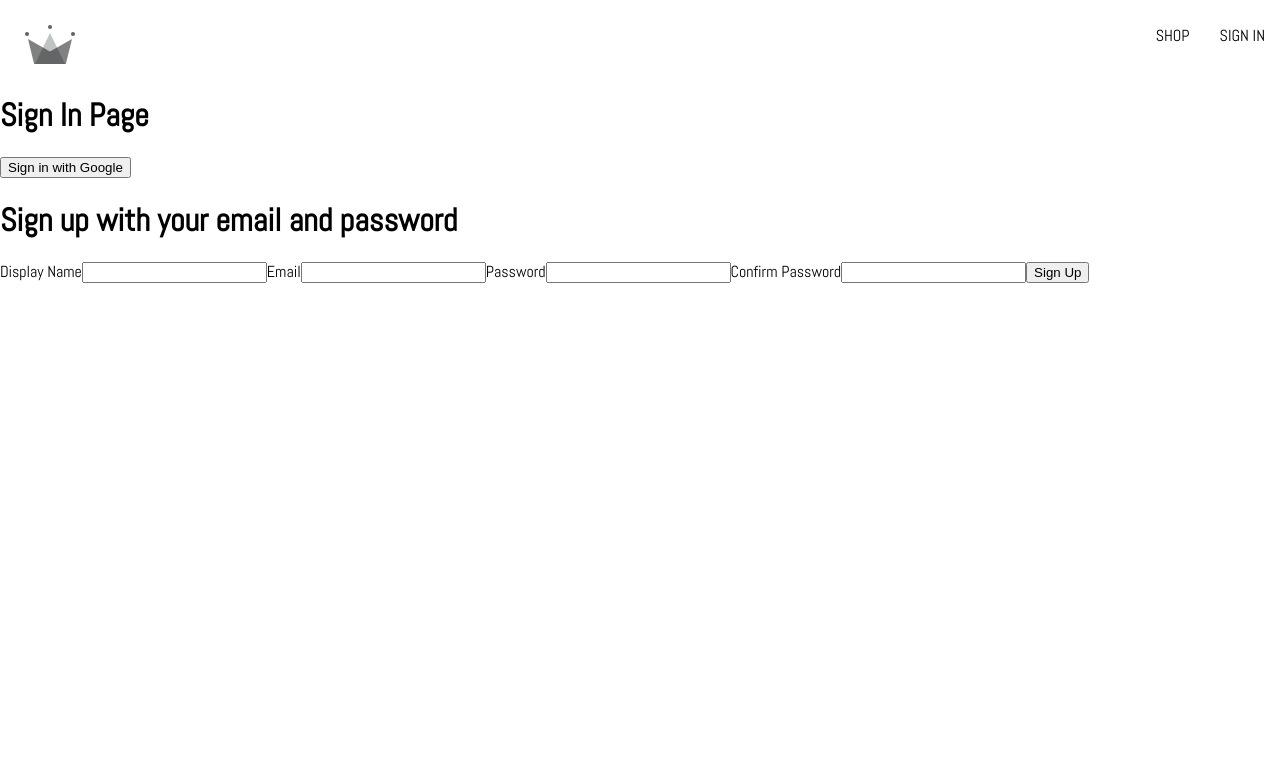
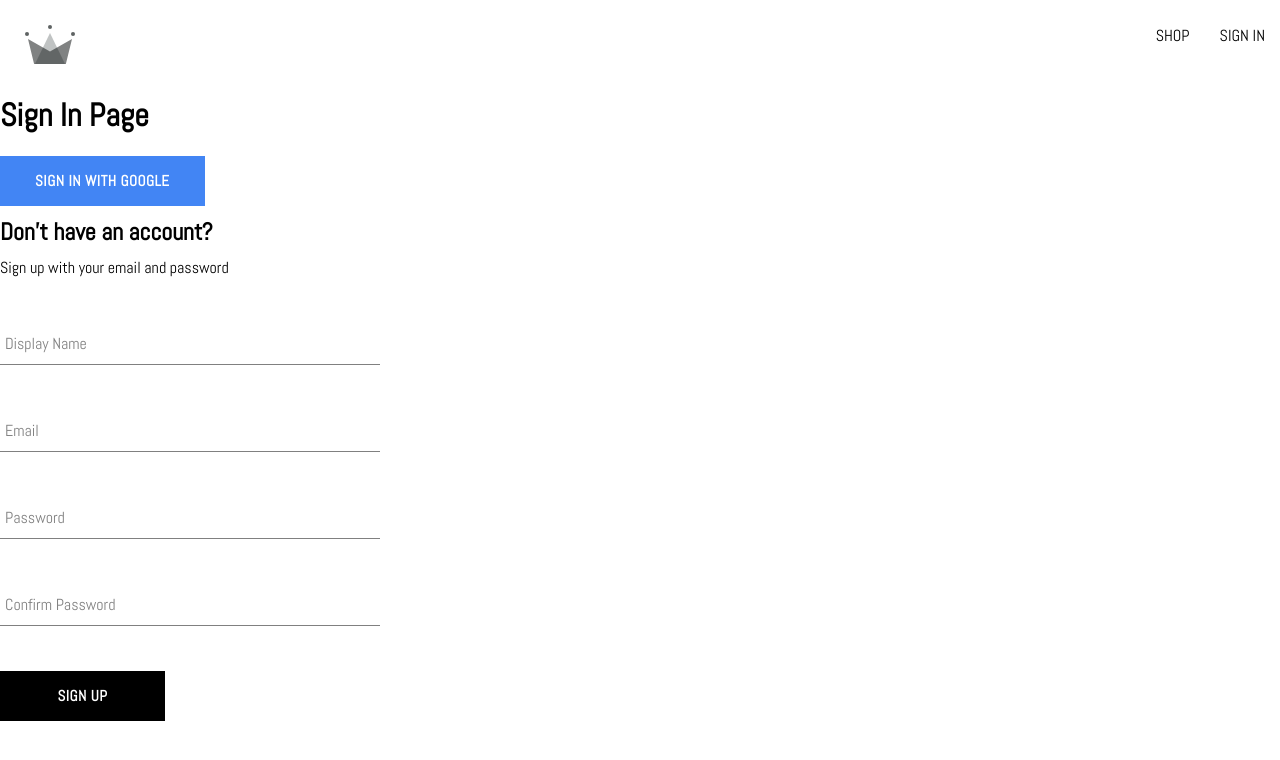
Before and after one commit to ericseandevlin/react-capstone, a React (Create React App) app in the folder crwn-clothing/: page /sign-in in a window 1280 px wide. Shown: the top 760 px of the page. Built offline with nearby package versions, Linux system fonts and the light colour scheme.

Commit message:
Add sign-up-form, form-input, and button components

```diff
--- /dev/null
+++ b/crwn-clothing/src/components/button/button.component.jsx
@@ -0,0 +1,17 @@
+import './button.styles.scss';
+
+const BUTTON_TYPE_CLASSES = {
+  google: 'google-sign-in',
+  inverted: 'inverted'
+}
+
+const Button = ({ children, buttonType, ...otherProps }) => {
+  return (
+    <button className={`button-container ${BUTTON_TYPE_CLASSES[buttonType]}`} {...otherProps}
+    >
+      {children}
+    </button>
+  )
+}
+
+export default Button;
--- /dev/null
+++ b/crwn-clothing/src/components/button/button.styles.scss
@@ -0,0 +1,46 @@
+.button-container {
+  min-width: 165px;
+  width: auto;
+  height: 50px;
+  letter-spacing: 0.5px;
+  line-height: 50px;
+  padding: 0 35px 0 35px;
+  font-size: 15px;
+  background-color: black;
+  color: white;
+  text-transform: uppercase;
+  font-family: inherit;
+  font-weight: bolder;
+  border: none;
+  cursor: pointer;
+  display: flex;
+  justify-content: center;
+
+  &:hover {
+    background-color: white;
+    color: black;
+    border: 1px solid black;
+  }
+
+  &.google-sign-in {
+    background-color: #4285f4;
+    color: white;
+
+    &:hover {
+      background-color: #357ae8;
+      border: none;
+    }
+  }
+
+  &.inverted {
+    background-color: white;
+    color: black;
+    border: 1px solid black;
+
+    &:hover {
+      background-color: black;
+      color: white;
+      border: none;
+    }
+  }
+}
--- a/crwn-clothing/src/components/form-input/form-input.component.jsx
+++ b/crwn-clothing/src/components/form-input/form-input.component.jsx
@@ -0,0 +1,16 @@
+import './form-input.styles.scss'
+
+const FormInput = ({ label, ...otherProps }) => {
+  return (
+    <div className="group">
+      <input className="form-input" {...otherProps} />
+      {
+        label && (
+          <label className={`${otherProps.value.length ? 'shrink' : ''} form-input-label`}>{label}</label>
+        )
+      }
+    </div>
+  )
+}
+
+export default FormInput
--- a/crwn-clothing/src/components/form-input/form-input.styles.scss
+++ b/crwn-clothing/src/components/form-input/form-input.styles.scss
@@ -0,0 +1,54 @@
+$sub-color: grey;
+$main-color: black;
+
+@mixin shrinkLabel {
+  top: -14px;
+  font-size: 12px;
+  color: $main-color;
+}
+
+.group {
+  position: relative;
+  margin: 45px 0;
+
+  .form-input {
+    background: none;
+    background-color: white;
+    color: $sub-color;
+    font-size: 18px;
+    padding: 10px 10px 10px 5px;
+    display: block;
+    width: 100%;
+    border: none;
+    border-radius: 0;
+    border-bottom: 1px solid $sub-color;
+    margin: 25px 0;
+
+    &:focus {
+      outline: none;
+    }
+
+    &:focus ~ .form-input-label {
+      @include shrinkLabel();
+    }
+  }
+
+  input[type='password'] {
+    letter-spacing: 0.3em;
+  }
+
+  .form-input-label {
+    color: $sub-color;
+    font-size: 16px;
+    font-weight: normal;
+    position: absolute;
+    pointer-events: none;
+    left: 5px;
+    top: 10px;
+    transition: 300ms ease all;
+
+    &.shrink {
+      @include shrinkLabel();
+    }
+  }
+}
--- a/crwn-clothing/src/components/sign-up-form/sign-up-form.component.jsx
+++ b/crwn-clothing/src/components/sign-up-form/sign-up-form.component.jsx
@@ -1,5 +1,9 @@
-import { useReducer, useState } from 'react';
+import './sign-up-from.styles.scss';
+import { useState } from 'react';
 import { createAuthUserWithEmailAndPassword, createUserDocumentFromAuth } from '../../utils/firebase/firebase.utils.js';
+
+import FormInput from './../form-input/form-input.component';
+import Button from './../button/button.component.jsx';
 
 const defaultFormFields = {
   displayName: '',
@@ -54,39 +58,45 @@
   }
 
   return (
-    <div>
-      <h1>Sign up with your email and password</h1>
+    <div className='sign-up-container'>
+
+      <h2>Don't have an account?</h2>
+      <span>Sign up with your email and password</span>
+
       <form onSubmit={handleSubmit}>
-        <label>Display Name</label>
-        <input
+
+        <FormInput
+          label="Display Name"
           type="text"
           required onChange={handleChange}
           name="displayName"
           value={displayName} />
 
-        <label>Email</label>
-        <input
+        <FormInput
+          label="Email"
           type="email"
           required onChange={handleChange}
           name="email"
           value={email} />
 
-        <label>Password</label>
-        <input
+        <FormInput
+          label="Password"
           type="password"
           required onChange={handleChange}
           name="password"
           value={password} />
 
-        <label>Confirm Password</label>
-        <input
+        <FormInput
+          label="Confirm Password"
           type="password"
           required onChange={handleChange}
           name="confirmPassword"
           value={confirmPassword} />
 
-        <button type="submit">Sign Up</button>
+        <Button type="submit">Sign Up</Button>
+
       </form>
+
     </div>
   )
 }
--- /dev/null
+++ b/crwn-clothing/src/components/sign-up-form/sign-up-from.styles.scss
@@ -0,0 +1,9 @@
+.sign-up-container {
+  display: flex;
+  flex-direction: column;
+  width: 380px;
+
+  h2 {
+    margin: 10px 0px;
+  }
+}
--- a/crwn-clothing/src/routes/sign-in/sign-in.component.jsx
+++ b/crwn-clothing/src/routes/sign-in/sign-in.component.jsx
@@ -1,5 +1,6 @@
 import { signInWithGooglePopup, createUserDocumentFromAuth } from "../../utils/firebase/firebase.utils"
 import SignUpForm from "../../components/sign-up-form/sign-up-form.component";
+import Button from "../../components/button/button.component";
 
 const SignIn = () => {
   const logGoogleUser = async () => {
@@ -9,7 +10,8 @@
   return (
     <div>
       <h1>Sign In Page</h1>
-      <button onClick={logGoogleUser}>Sign in with Google</button>
+
+      <Button buttonType="google" onClick={logGoogleUser}>Sign in with Google</Button>
       <SignUpForm />
     </div>
   )
```
